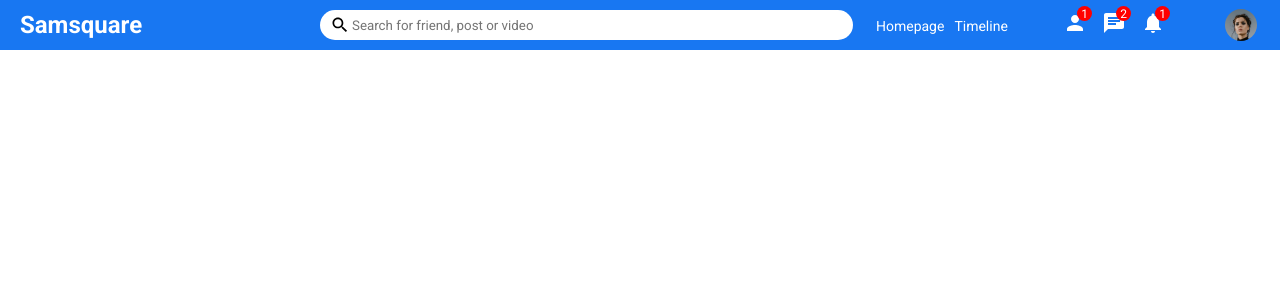
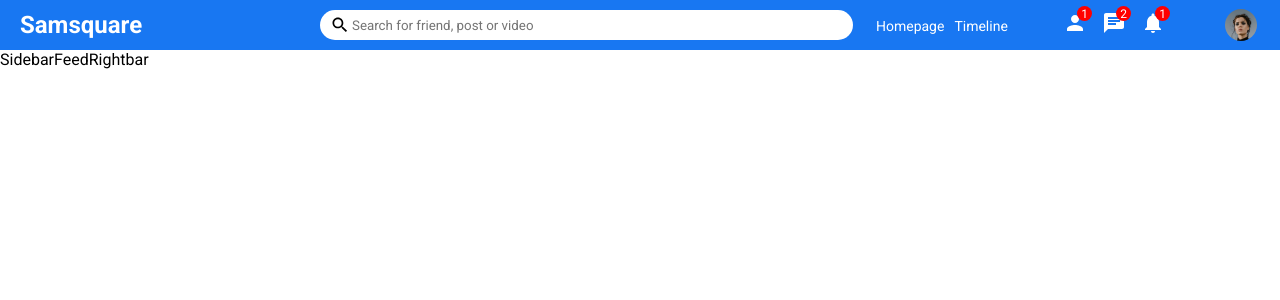
Before and after one commit to samsquareed/squaremedia, a React (Create React App) app: page / in a window 1280 px wide. Shown: the top 300 px of the page. Built offline with nearby package versions, Linux system fonts and the light colour scheme.

Commit message:
body of the page is structured

```diff
--- /dev/null
+++ b/src/components/feed/Feed.jsx
@@ -0,0 +1,9 @@
+import "./feed.css"
+
+const Feed = () => {
+  return (
+    <div>Feed</div>
+  )
+}
+
+export default Feed
--- /dev/null
+++ b/src/components/rightbar/Rightbar.jsx
@@ -0,0 +1,9 @@
+import './rightbar.css'
+
+const Rightbar = () => {
+  return (
+    <div>Rightbar</div>
+  )
+}
+
+export default Rightbar
--- /dev/null
+++ b/src/components/sidebar/Sidebar.jsx
@@ -0,0 +1,9 @@
+import "./sidebar.css"
+
+const Sidebar = () => {
+  return (
+    <div>Sidebar</div>
+  )
+}
+
+export default Sidebar
--- a/src/pages/home/Home.jsx
+++ b/src/pages/home/Home.jsx
@@ -1,10 +1,20 @@
-import {Person} from '@material-ui/icons'
+import "./home.css"
+import Feed from '../../components/feed/Feed'
+import Rightbar from '../../components/rightbar/Rightbar'
+import Sidebar from '../../components/sidebar/Sidebar'
 import Topbar from '../../components/topbar/Topbar'
 
 
 const Home = () => {
   return (
-    <div> <Topbar /> </div>
+    <div>
+      <Topbar />
+      <div className="homeContainer">
+        <Sidebar />
+        <Feed />
+        <Rightbar />
+      </div>
+    </div>
   )
 }
 
--- a/src/pages/home/home.css
+++ b/src/pages/home/home.css
@@ -0,0 +1,4 @@
+.homeContainer{
+    display: flex;
+    width: 100%;
+}
```
Also changed, not shown: src/components/feed/feed.css (added), src/components/rightbar/rightbar.css (added), src/components/sidebar/sidebar.css (added).
